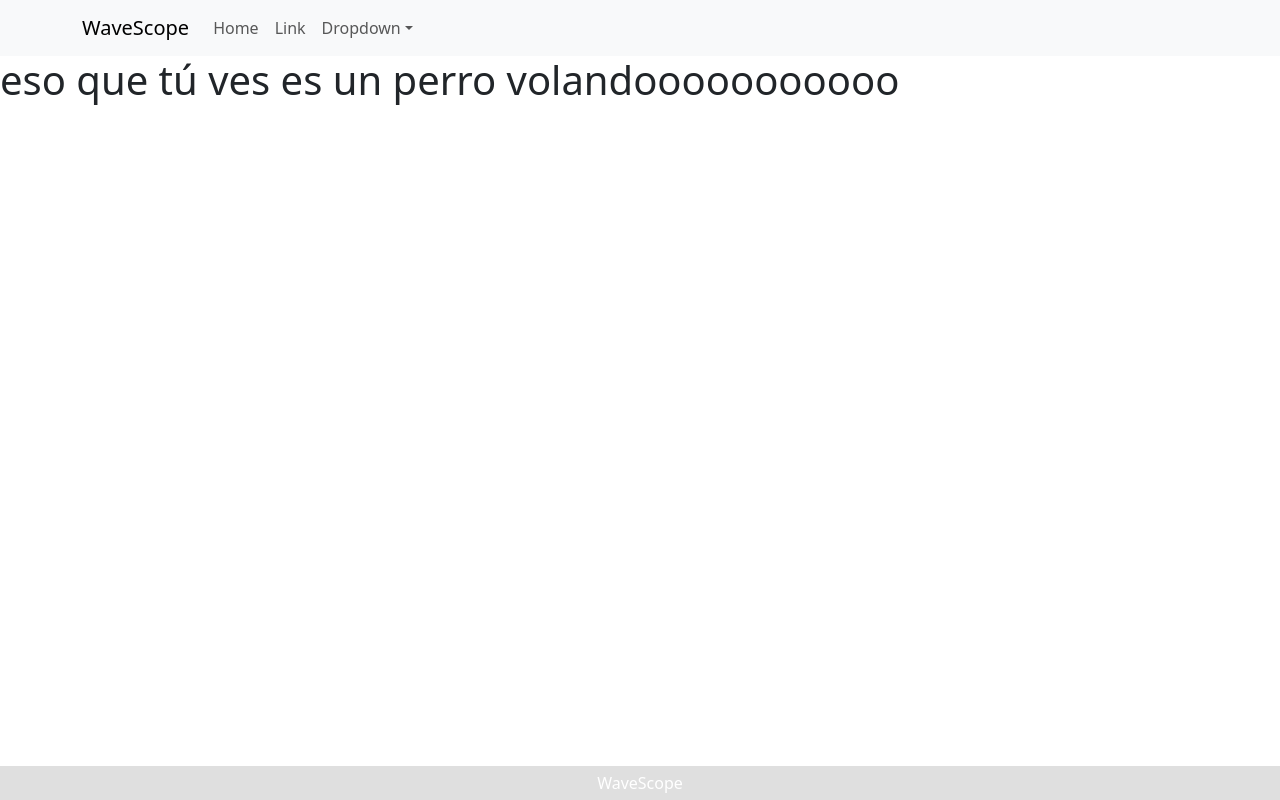
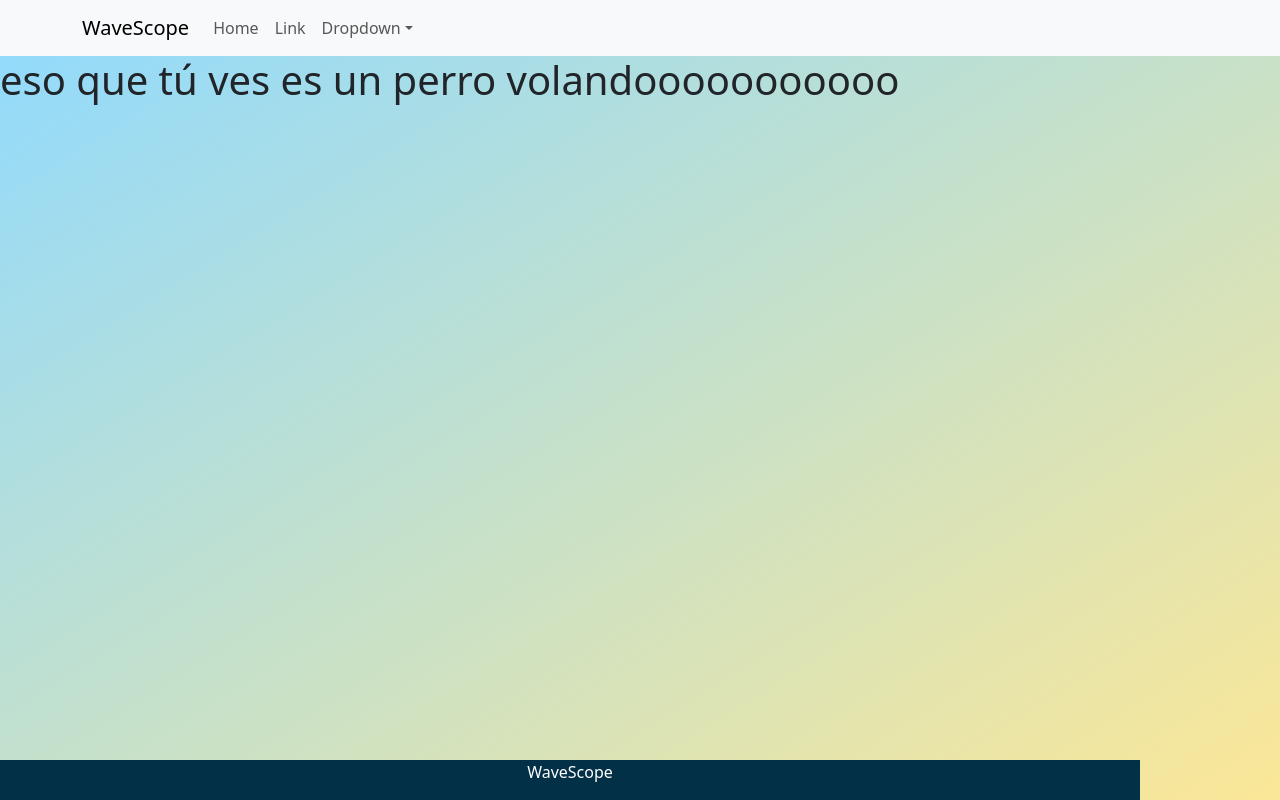
Before and after one commit to tyrmund/wave-scope-client, a React (Vite) app: page /sightings in a window 1280 px wide. Built offline with nearby package versions, Linux system fonts and the light colour scheme; a web font is replaced by a local one.

Commit message:
starting bootstrap forms

```diff
--- a/src/App.css
+++ b/src/App.css
@@ -4,10 +4,13 @@
   box-sizing: border-box;
 }
 
+
 body {
   margin: 0;
   padding: 0;
   font-family: 'Reddit Mono', sans-serif;
+  background: linear-gradient(to bottom right, #8FDAFF, #FBE797);
+  height: 100vh;
 }
 
 img {
--- a/src/App.jsx
+++ b/src/App.jsx
@@ -1,7 +1,6 @@
 import AppRoutes from './routes/AppRoutes'
 import './App.css'
-import { Container } from 'react-bootstrap'
-import Navigation from './components/Navigation'
+import Navigation from './components/Navigation/Navigation'
 import Footer from './pages/Footer/Footer'
 
 function App() {
--- a/src/components/LoginForm/LoginForm.jsx
+++ b/src/components/LoginForm/LoginForm.jsx
@@ -1,9 +1,8 @@
-import { useContext, useState } from "react"
-import { Form, Button } from "react-bootstrap"
+import { useContext, useState, useEffect } from "react"
+import { Form, Button, Spinner, Container } from "react-bootstrap"
 import { useNavigate } from "react-router-dom"
 import authServices from "../../services/auth.services"
 import { AuthContext } from "../../contexts/auth.context"
-
 
 const LoginForm = () => {
 
@@ -11,6 +10,8 @@ const LoginForm = () => {
         email: '',
         password: ''
     })
+
+    const [isLoading, setIsLoading] = useState(false)
 
     const navigate = useNavigate()
 
@@ -22,8 +23,12 @@ const LoginForm = () => {
         setLoginData({ ...loginData, [name]: value })
     }
 
+
+
     const handleSubmit = e => {
         e.preventDefault()
+
+        setIsLoading(true)
 
         authServices
             .loginUser(loginData)
@@ -37,6 +42,17 @@ const LoginForm = () => {
     }
 
     return (
+        <div>
+            {
+                isLoading
+                    ?
+                    <Spinner animation="grow" variant="dark" />
+                    :
+
+                    <Container className="mt-6">
+                        <img src="https://res.cloudinary.com/du8mlfcf9/image/upload/v1716900017/Wave%20Scope/pixel1_m5ue4w.png" alt="Logo Wave Scope" />
+
+                        <h1>Welcome !</h1>
 
                         <Form onSubmit={handleSubmit}>
 
@@ -55,6 +71,9 @@ const LoginForm = () => {
                             </div>
 
                         </Form>
+                    </Container>
+            }
+        </div>
     )
 }
 
--- /dev/null
+++ b/src/components/Navigation/Navigation.css
@@ -0,0 +1,3 @@
+.bg-body-tertiary {
+    background-color: #023047 !important;
+}
--- a/src/components/Navigation.jsx
+++ b/src/components/Navigation/Navigation.jsx
@@ -1,7 +1,7 @@
 import { useContext } from "react"
 import { Navbar, Nav, Container, NavDropdown } from "react-bootstrap"
-import { AuthContext } from "../contexts/auth.context"
-import { Link } from "react-router-dom"
+import { AuthContext } from "../../contexts/auth.context"
+import "./Navigation.css"
 
 
 const Navigation = () => {
--- a/src/pages/Footer/Footer.css
+++ b/src/pages/Footer/Footer.css
@@ -1,14 +1,15 @@
-.footer {
-  position: fixed;
+.Footer {
+  position: absolute;
   left: 0;
   bottom: 0;
   width: 100%;
-  background-color: rgb(223, 223, 223);
+  background-color: #023047;
   color: white;
   text-align: center;
 }
 
+
 .footer p {
   padding: 0;
-  margin: 5px 0;
+  margin-top: 10px 0;
 }
--- a/src/pages/Footer/Footer.jsx
+++ b/src/pages/Footer/Footer.jsx
@@ -1,10 +1,11 @@
+import { Container } from 'react-bootstrap'
 import './Footer.css'
 
 const Footer = () => {
   return (
-    <div className="footer">
+    <Container className='Footer'>
       <p>WaveScope</p>
-    </div>
+    </Container>
   )
 }
 
--- a/src/pages/SightingDetailsPage/SightingDetailsPage.jsx
+++ b/src/pages/SightingDetailsPage/SightingDetailsPage.jsx
@@ -1,9 +1,9 @@
-import { Container } from "react-bootstrap"
+import { Container, Spinner } from "react-bootstrap"
 import sightingServices from '../../services/sighting.services'
 
 const SightingDetailsPage = () => {
 
-  const [isLoading, setIsLoading] = useState(true)
+  // const [isLoading, setIsLoading] = useState(true)
   const [sighting, setSighting] = useState({})
   const { sightingId } = useParams()
 
@@ -15,23 +15,23 @@ const SightingDetailsPage = () => {
 
     sightingServices
       .getOneSighting(sightingId)
-      .then(({ data }) => setSighting(data))
+      .then(({ data }) => {
+        setSighting(data)
+        //   setIsLoading(false)
+      })
       .catch(err => console.log(err))
-
-    setIsLoading(false)
   }
 
   return (
     <div>
       {
-        isLoading
-          ?
-          <h1>Spinner</h1>
-          :
-
-          <Container>
-            <p>{` ¿Lo he visto? ${sighting.confirmation}`}</p>
-          </Container>
+        // isLoading
+        //   ?
+        //   <Spinner animation="grow" variant="dark" />
+        //   :
+        <Container>
+          <p>{` ¿Lo he visto? ${sighting.confirmation}`}</p>
+        </Container>
       }
     </div>
   )
--- a/src/pages/StartPage/StartPage.jsx
+++ b/src/pages/StartPage/StartPage.jsx
@@ -2,10 +2,15 @@ import { Container } from "react-bootstrap"
 import LoginForm from "../../components/LoginForm/LoginForm"
 
 const StartPage = () => {
+
+
+
   return (
+
     <Container className="StartPage" >
       <LoginForm />
     </Container>
+
   )
 }
 
```
Also changed, not shown: src/assets/pixel1.png (added). Lines whose indentation alone changed are shown as unchanged.
